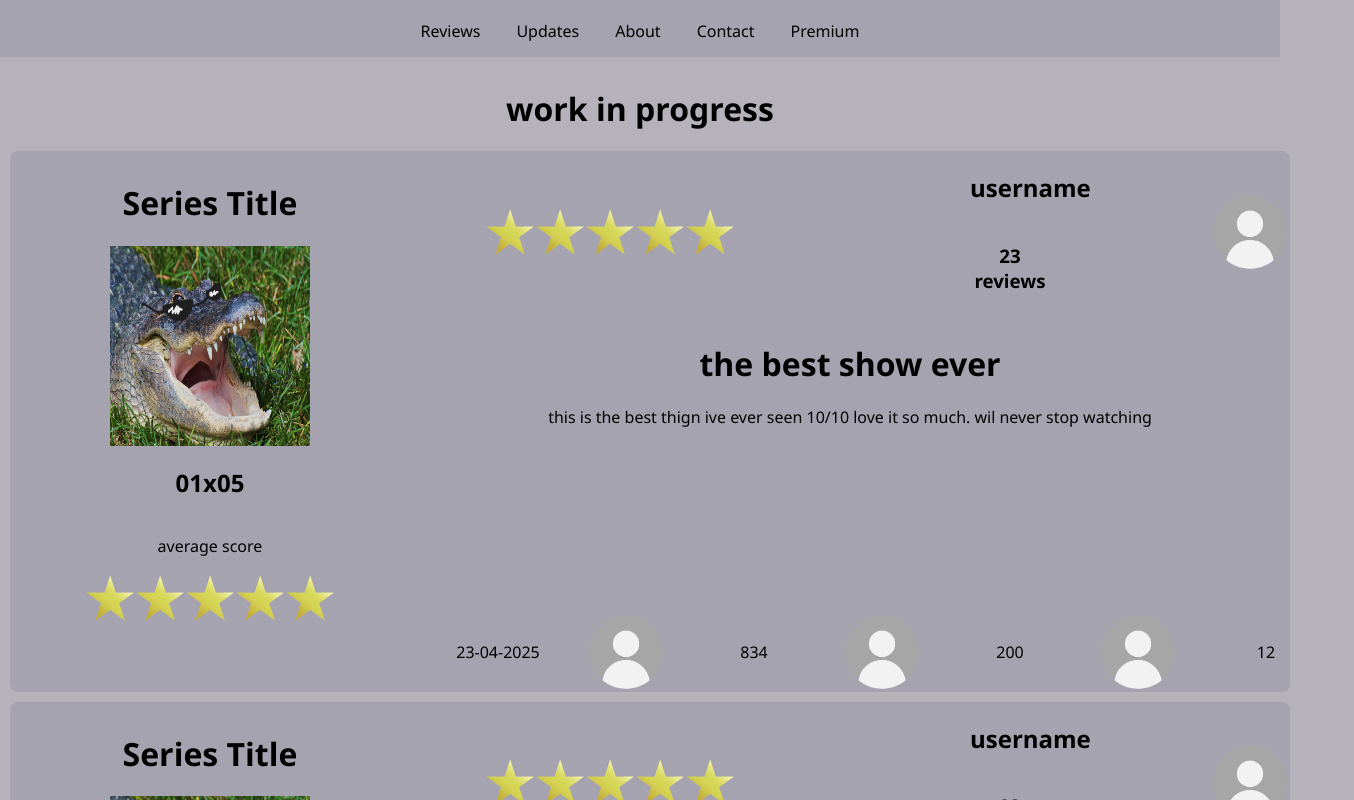
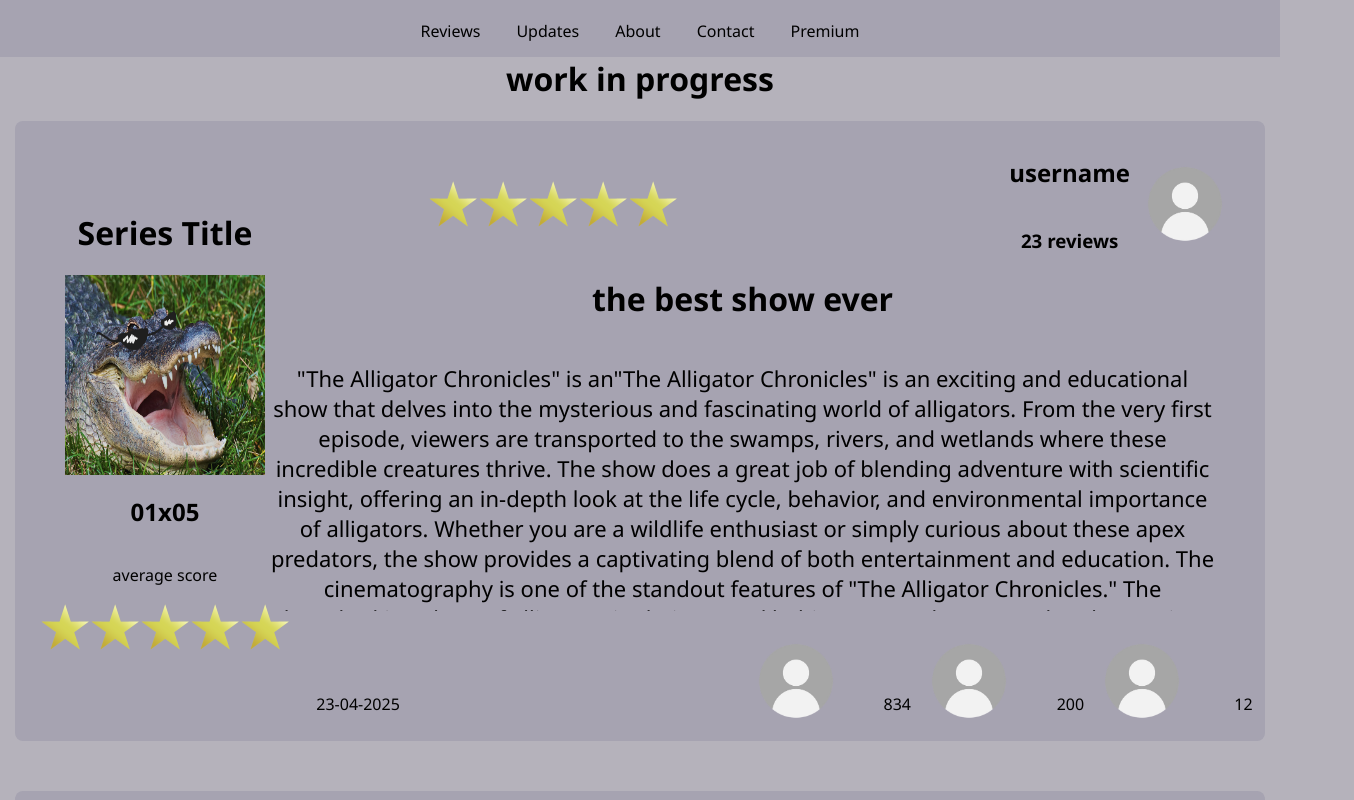
Before and after one commit to garlikethefish/darbskvalifikacijas, a Vue app in the folder TVShowSite/: page /reviews in a window 1280 px wide. Shown: the part 220-1020 px from the top of the page, 1354 px wide, since content can reach past the window. Built offline with nearby package versions, Linux system fonts and the light colour scheme.

Commit message:
tweaked reviews

```diff
--- a/TVShowSite/src/components/ReviewPost.vue
+++ b/TVShowSite/src/components/ReviewPost.vue
@@ -22,18 +22,31 @@
                     <img class="star" :src="'./src/assets/star.png'">
                     <img class="star" :src="'./src/assets/star.png'">
                 </div>
-                <div class="user">
-                    <h2>username</h2>
-                    <h3>23 reviews</h3>
+                <div class="user-container">
+                    <div class="user">
+                        <h2>username</h2>
+                        <h3>23 reviews</h3>
+                    </div>
+                        <img class="pfp" :src="'./src/assets/pfp.png'">
                 </div>
-                    <img class="pfp" :src="'./src/assets/pfp.png'">
             </div>
             <div class="content-section">
                 <h1>the best show ever</h1>
-                <p>this is the best thign ive ever seen 10/10 love it so much. wil never stop watching</p>
+                <p>"The Alligator Chronicles" is an"The Alligator Chronicles" is an exciting and educational show that delves into the mysterious and fascinating world of alligators. From the very first episode, viewers are transported to the swamps, rivers, and wetlands where these incredible creatures thrive. The show does a great job of blending adventure with scientific insight, offering an in-depth look at the life cycle, behavior, and environmental importance of alligators. Whether you are a wildlife enthusiast or simply curious about these apex predators, the show provides a captivating blend of both entertainment and education.
+
+The cinematography is one of the standout features of "The Alligator Chronicles." The breathtaking shots of alligators in their natural habitats are truly spectacular, showcasing not just the animals but the beautiful ecosystems they inhabit. From the murky waters to the sun-dappled swamps, the show does an excellent job of capturing the beauty and danger of the wild. The use of drones and underwater cameras allows viewers to see these reptiles from angles that are both thrilling and informative, providing an intimate look at their behavior.
+
+The narrative is skillfully crafted, featuring stories about individual alligators and their unique experiences. From tracking the life of a young hatchling to exploring the territorial battles of mature adults, the show offers a detailed, personal view of the creatures. The pacing of each episode keeps things dynamic, as the audience is constantly learning something new about the alligator’s survival tactics, hunting strategies, and interactions with other wildlife. The inclusion of expert commentary and interviews with biologists helps provide context and expert analysis, making the show both entertaining and scientifically sound.
+
+Another strength of the series is its exploration of conservation efforts. It highlights how alligators, once on the brink of extinction, have made a remarkable comeback thanks to dedicated efforts from wildlife agencies and scientists. The show emphasizes the importance of preserving these apex predators, not only for ecological balance but also for their cultural significance in various regions. It sheds light on the ongoing efforts to protect alligator habitats, reduce human-wildlife conflict, and ensure these remarkable creatures continue to thrive for generations to come.
+
+While the show is undeniably informative, it also carries a sense of adventure and suspense. The combination of stunning visuals, real-life footage, and captivating storytelling creates a truly immersive experience. Whether it’s watching an alligator hunt its prey or observing its survival instincts in action, "The Alligator Chronicles" captures the essence of the wild in a way that feels both educational and thrilling. For anyone interested in wildlife, nature, or simply looking for an enthralling watch, this show is definitely worth checking out. </p>
             </div>
             <div class="bottom-section">
-                <p class="date">23-04-2025</p>
+                <div class="date-container">
+                    <p class="date">23-04-2025</p>
+                </div>
+
                 <img class="pfp" :src="'./src/assets/pfp.png'">
                 <p class="likes">834</p>
                 <img class="pfp" :src="'./src/assets/pfp.png'">
@@ -48,6 +61,8 @@
 .pfp{
     width: 80px;
     height: 80px;
+    margin: 10px;
+    margin-right: 40px;
 }
 .square-img{
     width: 200px;
@@ -57,7 +72,7 @@
 }
 .star{
     /* use greyscale filter for no star */
-    min-width: 30px;
+    max-width: 50px;
     max-width: 50px;
     height: auto;
 }
@@ -71,42 +86,81 @@
     align-items: center;
     text-align: center;
 }
-.top-section h2, h3{
-    max-width: 20%;
-}
 .user{
     display: flex;
     flex-direction: column;
     align-items: center;
-    min-width: 20%;
+    margin:5px;
+    width: auto;
+}
+.user-container{
+    display: flex;
+    align-items: center;
+    justify-content: right;
+    flex-direction: row;
 }
 .content-section{
+    display: flex;
     flex-direction: column;
-    min-height: 300px;
+    min-height: 100px;
+    margin-right: 10%;
+    margin-bottom: 20px;
+    box-sizing: border-box;
+    align-self: center;
+    overflow: auto;
+    text-overflow: ellipsis;
+    max-width: 1000px;
+}
+.content-section p{
+    font-size: 22px;
 }
 .bottom-section{
     display: flex;
-    align-items: center;
+    align-items: flex-end;
+    justify-content: right;
+    flex:1;
 }
 .bottom-section p{
-    min-width: 20%;
+    min-width: 0;
+    width: 10%;
+}
+.date-container{
+    display: flex;
+    justify-content: left;
+}
+.date-container p {
+    width: 20%;
 }
 .series-section{
-    max-width: 400px;
-    max-height: 500px;
+    max-width: 300px;
+
     display: flex;
     flex-direction: column;
     align-items: center;
+    justify-content: center;
+}
+.series-section p,h1{
+    min-width: 0;
+    padding: 0;
+}
+.right-container{
+    display: flex;
+    flex-direction: column;
+    max-height: 700px;
 }
 .review-container{
+    display: flex;
+
     background-color: var(--dark-bg-color);
     border-radius: 8px;
     color:var(--text-color);
-    min-width: 400px;
-    min-height: 500px;
-    margin: 10px;
-    display: flex;
-    z-index: 1;
-    pointer-events: none;
+    max-height: 600px;
+    max-width: fit-content;
+    padding-top: 10px;
+    padding-bottom: 10px;
+    width: auto;
+    margin: auto;
+    margin-top: 20px;
+    margin-bottom: 50px;
 }
 </style>
```
